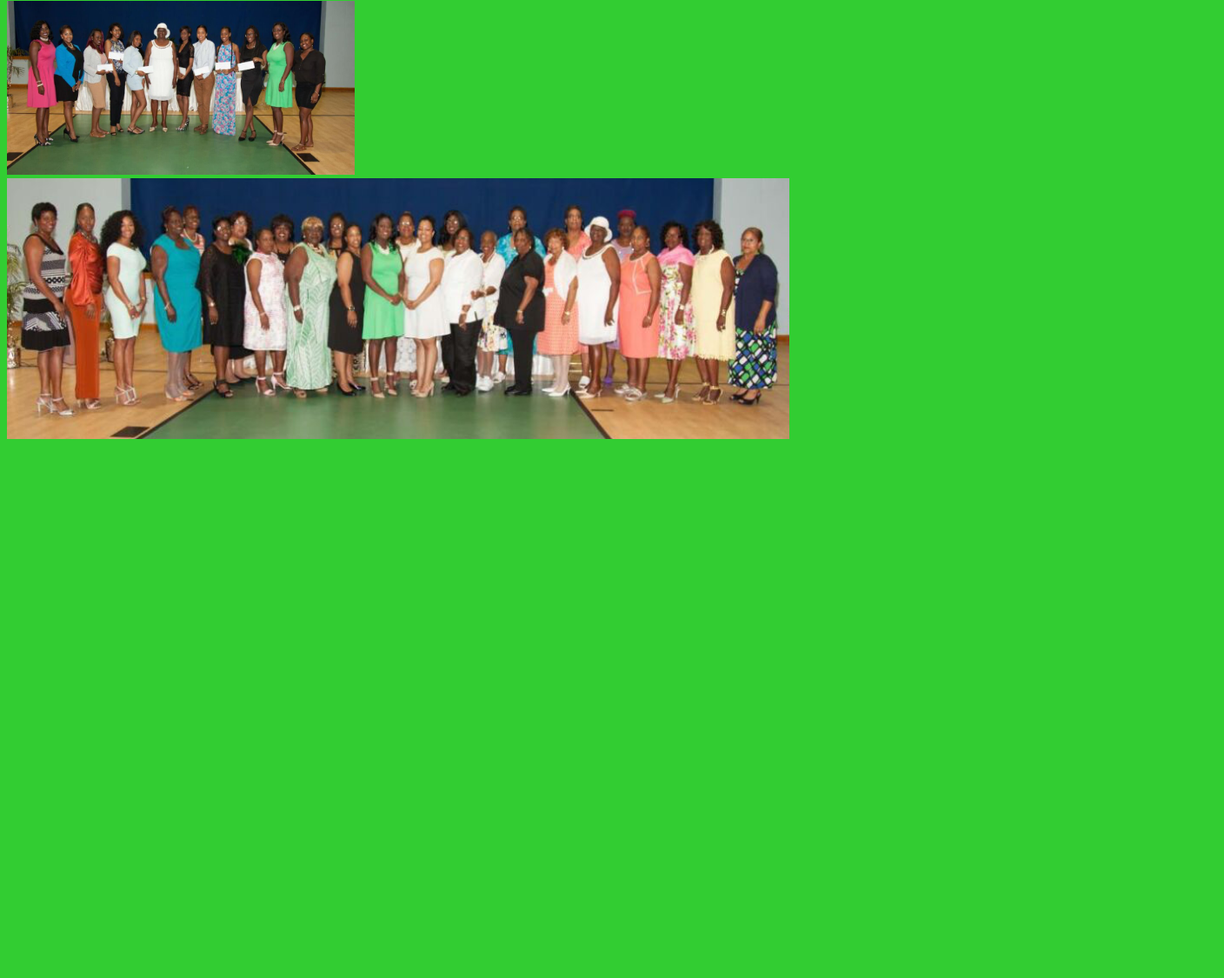
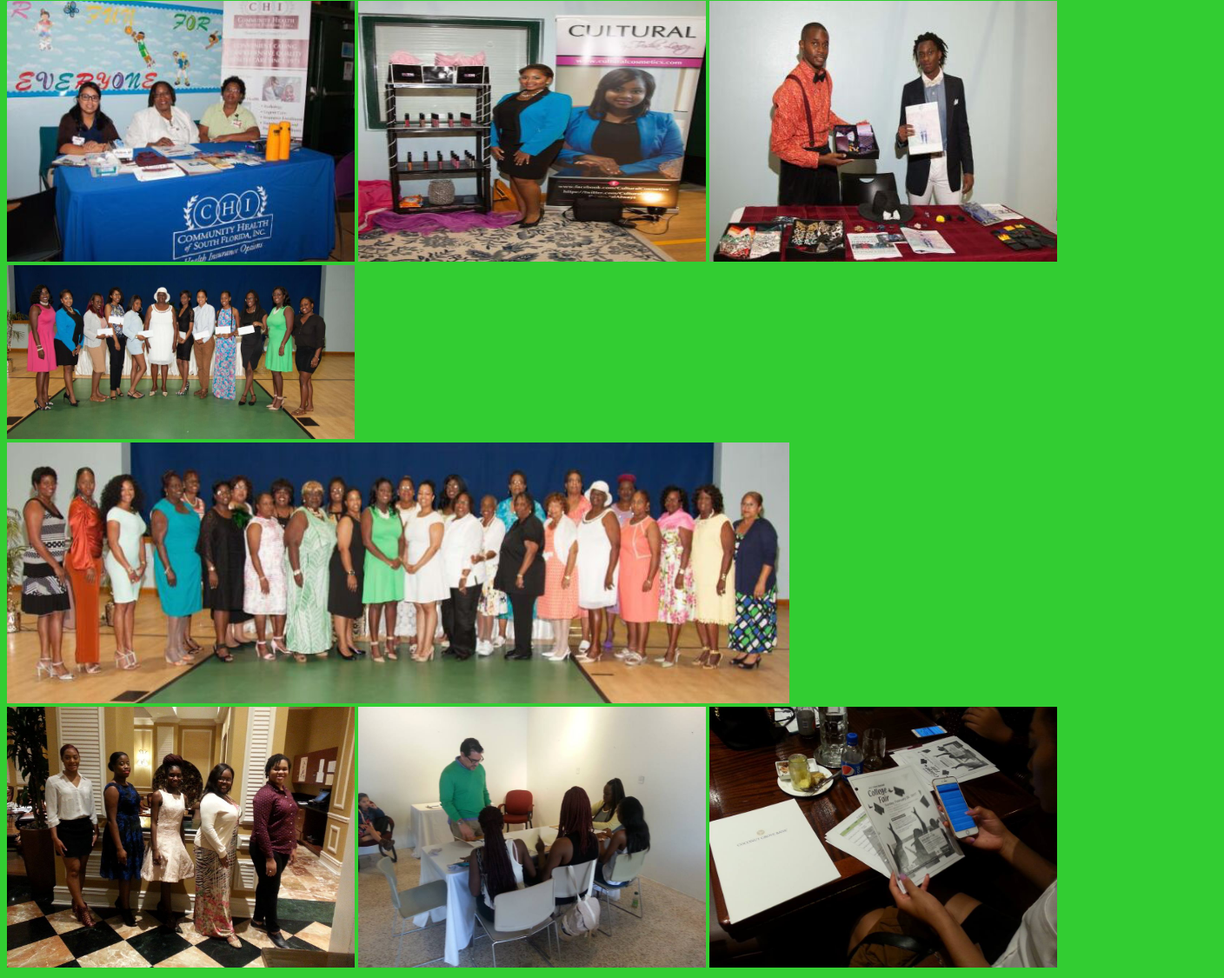
Before and after one commit to blizm87/CGNWC---Project, a website: page public/index.html in a window 1280 px wide. Shown: the part 383-1508 px from the top of the page at 87% size, 1408 px wide, since content can reach past the window. Before the commit the page ends 900 px from the top, so only its background shows below. Drawn offline with Linux system fonts and the light colour scheme.

Commit message:
gathered all usable photos

```diff
--- a/public/index.html
+++ b/public/index.html
@@ -6,10 +6,15 @@
 </head>
 <body>
   <h1>Testing CGNWC</h1>
+  <img src='./assets/orgLogos/logo1.png' width='1400px' height='300px'>
   <img src='./assets/scholarshipPics/pic1.png' width='400px' height='300px'>
   <img src='./assets/scholarshipPics/pic2.png' width='400px' height='300px'>
   <img src='./assets/scholarshipPics/pic3.png' width='400px' height='300px'>
   <img src='./assets/scholarshipPics/pic4.png' width='400px' height='200px'>
   <img src='./assets/scholarshipPics/pic5.png' width='900px' height='300px'>
+  <img src='./assets/scholarshipRecipients/pic1.jpg' width='400px' height='300px'>
+  <img src='./assets/mentoringPics/pic1.jpg' width='400px' height='300px'>
+  <img src='./assets/mentoringPics/pic2.jpg' width='400px' height='300px'>
+
 </body>
 </html>
```
Also changed, not shown: public/assets/mentoringPics/pic1.jpg (added), public/assets/mentoringPics/pic2.jpg (added), public/assets/orgLogos/logo1.png (added), public/assets/scholarshipRecipients/pic1.jpg (added).
